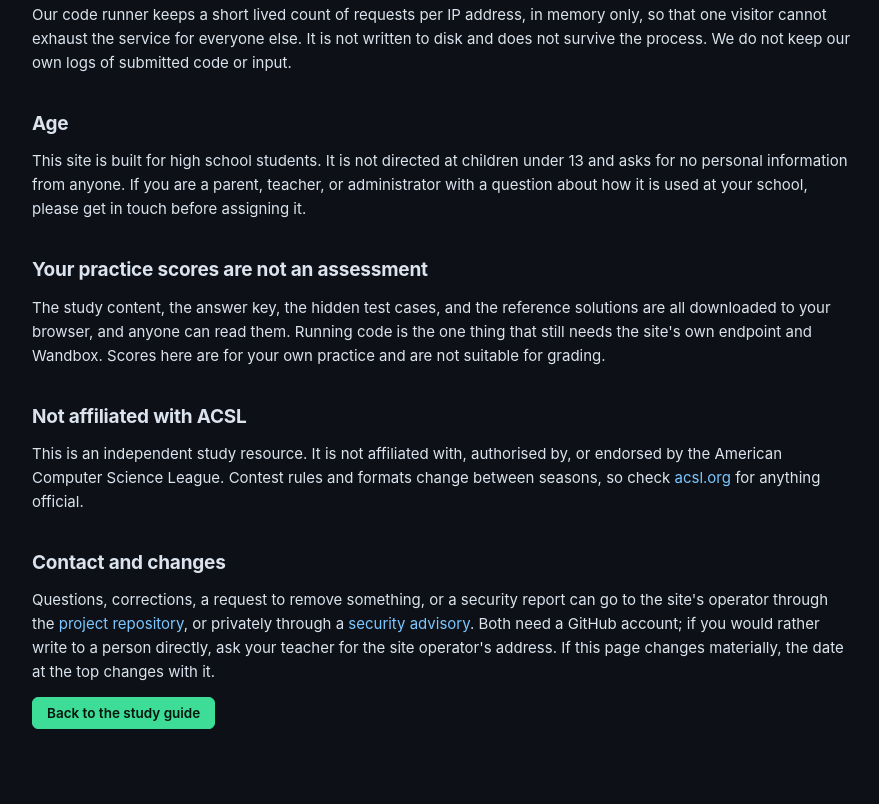
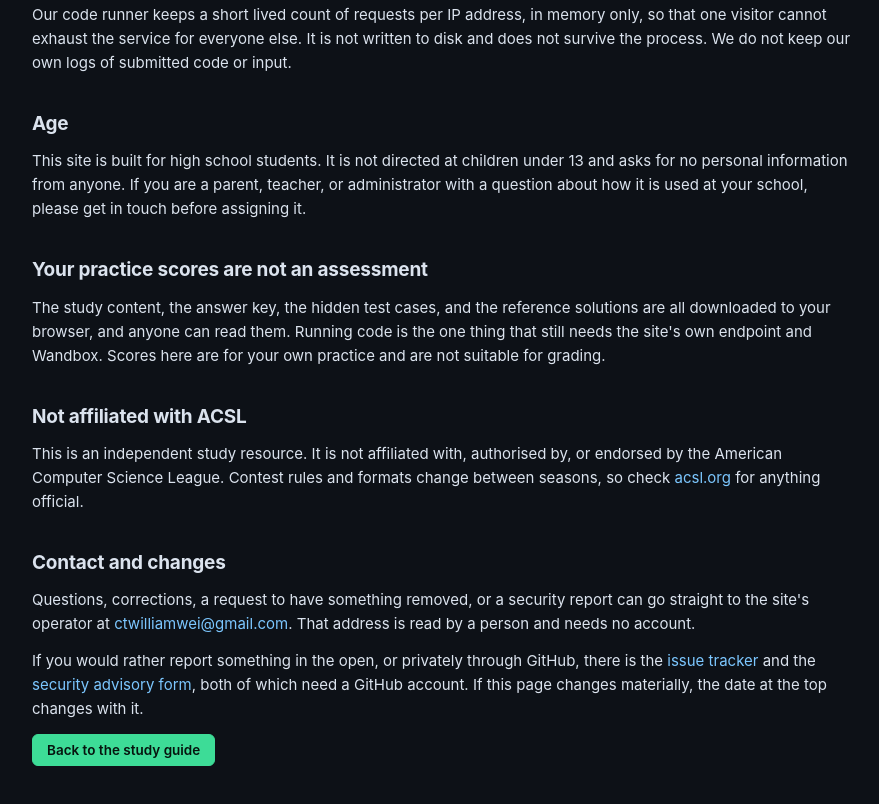
Before and after one commit to citroniumthe4th/SFHS-ACSL-Guide, a plain HTML site: page public/privacy.html in a window 1280 px wide. Shown: the part 1212-2016 px from the top of the page, without its empty margins (0-879 px from the left). Drawn offline with Linux system fonts and the light colour scheme.

Commit message:
Add a direct contact address, and write down the durable rate limit setup
The privacy page and security.txt both pointed only at GitHub, which needs an
account and, for an issue, makes the report public. Neither is a reasonable ask
of a parent or a teacher with a question about a site their students are using.
A mailto now comes first in both, with the GitHub routes kept for anyone who
prefers them.

The README also records how to add the Vercel WAF rate limit rule, since that
part cannot live in this repo: it runs at the edge before a request reaches the
function, and it is configured in the dashboard. Included on Hobby at one rule
per project. Noted that its counters are per region, so it bounds abuse rather
than enforcing an exact global number, and that the in-function counter stays
as the local-development and fallback path.

Co-Authored-By: Claude Opus 5 <noreply@anthropic.com>

```diff
--- a/public/privacy.html
+++ b/public/privacy.html
@@ -98,14 +98,16 @@
       check <a href="https://www.acsl.org/">acsl.org</a> for anything official.</p>
 
       <h2>Contact and changes</h2>
-      <p>Questions, corrections, a request to remove something, or a security report can go to the
-      site's operator through the
-      <a href="https://github.com/citroniumthe4th/SFHS-ACSL-Guide/issues">project repository</a>, or
-      privately through a
+      <p>Questions, corrections, a request to have something removed, or a security report can go
+      straight to the site's operator at
+      <a href="mailto:ctwilliamwei@gmail.com">ctwilliamwei@gmail.com</a>. That address is read by a
+      person and needs no account.</p>
+
+      <p>If you would rather report something in the open, or privately through GitHub, there is the
+      <a href="https://github.com/citroniumthe4th/SFHS-ACSL-Guide/issues">issue tracker</a> and the
       <a href="https://github.com/citroniumthe4th/SFHS-ACSL-Guide/security/advisories/new">security
-      advisory</a>. Both need a GitHub account; if you would rather write to a person directly, ask
-      your teacher for the site operator's address. If this page changes materially, the date at the
-      top changes with it.</p>
+      advisory form</a>, both of which need a GitHub account. If this page changes materially, the
+      date at the top changes with it.</p>
 
       <div class="btn-row"><a class="btn btn-primary" href="/">Back to the study guide</a></div>
     </div>
```
Also changed, not shown: README.md, public/.well-known/security.txt.
